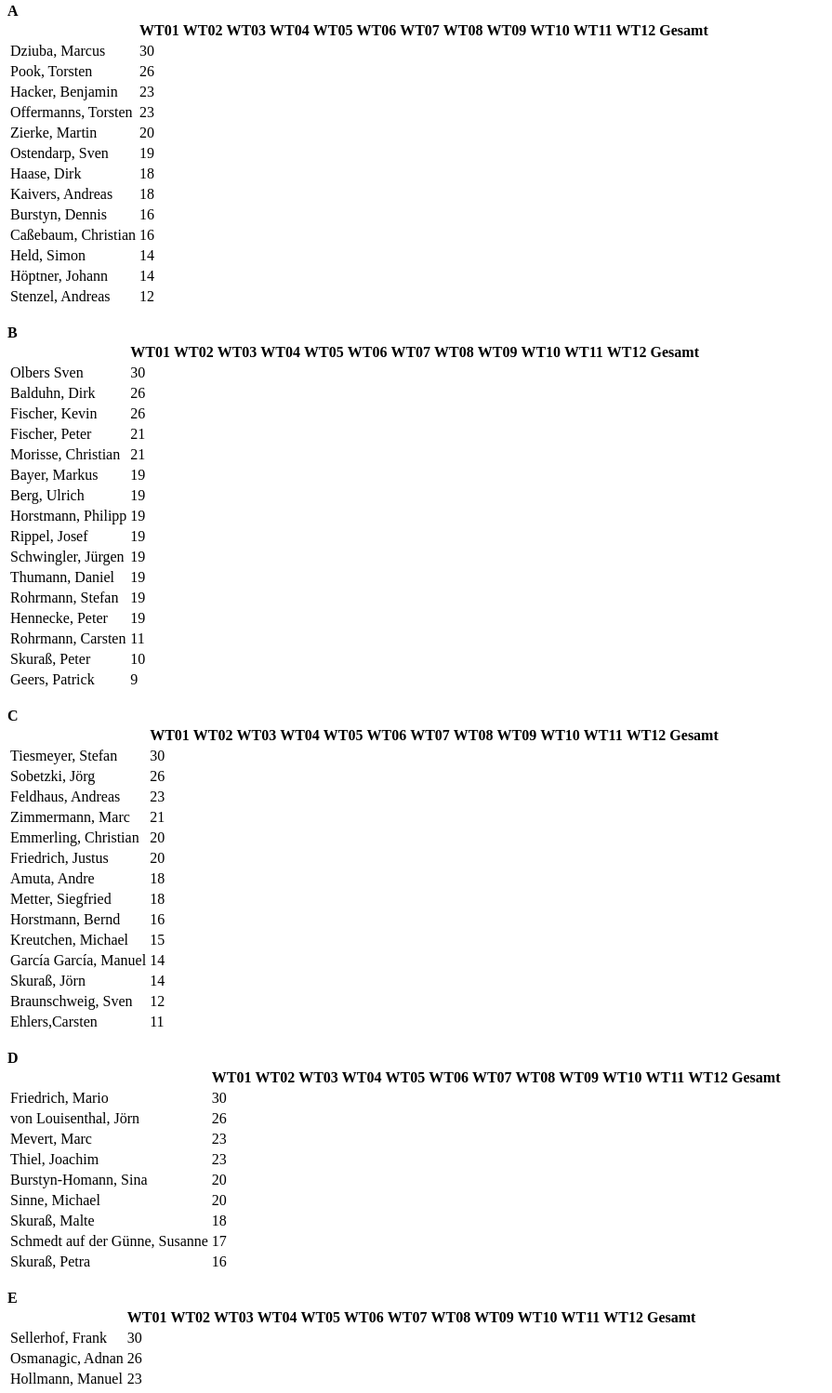
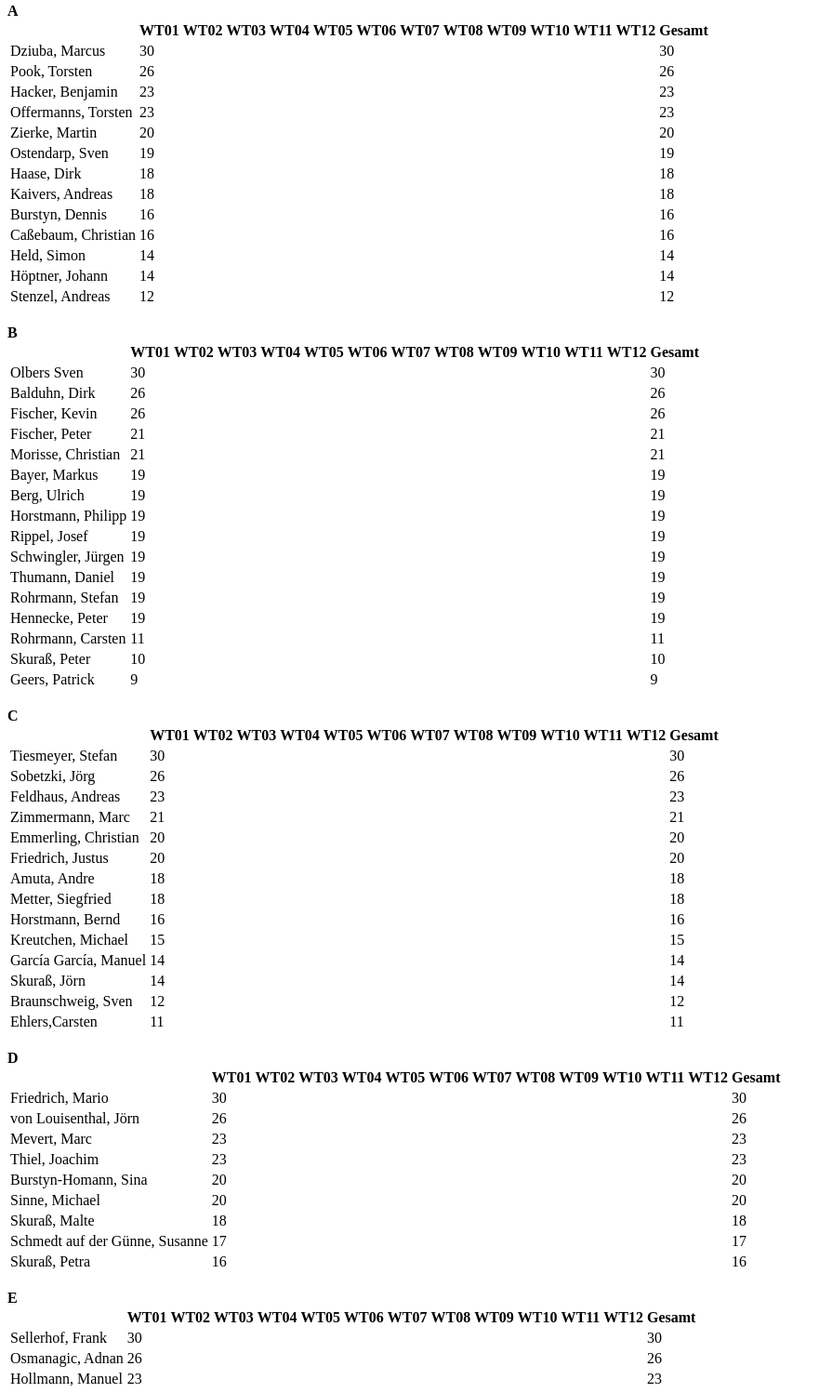
Before and after one commit to manologg/wt-parser, a plain HTML site: page index.html in a window 1280 px wide. Shown: the part 63-1561 px from the top of the page at 93% size, without its empty margins (0-895 px from the left). Drawn offline with Linux system fonts and the light colour scheme.

Commit message:
adds year calculatoin

```diff
--- a/index.html
+++ b/index.html
@@ -38,7 +38,7 @@
     <td class="center"></td>
     <td class="center"></td>
     <td class="center"></td>
-    <td class="center"></td>
+    <td class="center">30</td>
 </tr>
 <tr>
     <td class="center">Pook, Torsten</td>
@@ -54,7 +54,7 @@
     <td class="center"></td>
     <td class="center"></td>
     <td class="center"></td>
-    <td class="center"></td>
+    <td class="center">26</td>
 </tr>
 <tr>
     <td class="center">Hacker, Benjamin</td>
@@ -70,7 +70,7 @@
     <td class="center"></td>
     <td class="center"></td>
     <td class="center"></td>
-    <td class="center"></td>
+    <td class="center">23</td>
 </tr>
 <tr>
     <td class="center">Offermanns, Torsten</td>
@@ -86,7 +86,7 @@
     <td class="center"></td>
     <td class="center"></td>
     <td class="center"></td>
-    <td class="center"></td>
+    <td class="center">23</td>
 </tr>
 <tr>
     <td class="center">Zierke, Martin</td>
@@ -102,7 +102,7 @@
     <td class="center"></td>
     <td class="center"></td>
     <td class="center"></td>
-    <td class="center"></td>
+    <td class="center">20</td>
 </tr>
 <tr>
     <td class="center">Ostendarp, Sven</td>
@@ -118,7 +118,7 @@
     <td class="center"></td>
     <td class="center"></td>
     <td class="center"></td>
-    <td class="center"></td>
+    <td class="center">19</td>
 </tr>
 <tr>
     <td class="center">Haase, Dirk</td>
@@ -134,7 +134,7 @@
     <td class="center"></td>
     <td class="center"></td>
     <td class="center"></td>
-    <td class="center"></td>
+    <td class="center">18</td>
 </tr>
 <tr>
     <td class="center">Kaivers, Andreas</td>
@@ -150,7 +150,7 @@
     <td class="center"></td>
     <td class="center"></td>
     <td class="center"></td>
-    <td class="center"></td>
+    <td class="center">18</td>
 </tr>
 <tr>
     <td class="center">Burstyn, Dennis</td>
@@ -166,7 +166,7 @@
     <td class="center"></td>
     <td class="center"></td>
     <td class="center"></td>
-    <td class="center"></td>
+    <td class="center">16</td>
 </tr>
 <tr>
     <td class="center">Caßebaum, Christian</td>
@@ -182,7 +182,7 @@
     <td class="center"></td>
     <td class="center"></td>
     <td class="center"></td>
-    <td class="center"></td>
+    <td class="center">16</td>
 </tr>
 <tr>
     <td class="center">Held, Simon</td>
@@ -198,7 +198,7 @@
     <td class="center"></td>
     <td class="center"></td>
     <td class="center"></td>
-    <td class="center"></td>
+    <td class="center">14</td>
 </tr>
 <tr>
     <td class="center">Höptner, Johann</td>
@@ -214,7 +214,7 @@
     <td class="center"></td>
     <td class="center"></td>
     <td class="center"></td>
-    <td class="center"></td>
+    <td class="center">14</td>
 </tr>
 <tr>
     <td class="center">Stenzel, Andreas</td>
@@ -230,7 +230,7 @@
     <td class="center"></td>
     <td class="center"></td>
     <td class="center"></td>
-    <td class="center"></td>
+    <td class="center">12</td>
 </tr>
 
     <tbody>
@@ -276,7 +276,7 @@
     <td class="center"></td>
     <td class="center"></td>
     <td class="center"></td>
-    <td class="center"></td>
+    <td class="center">30</td>
 </tr>
 <tr>
     <td class="center">Balduhn, Dirk</td>
@@ -292,7 +292,7 @@
     <td class="center"></td>
     <td class="center"></td>
     <td class="center"></td>
-    <td class="center"></td>
+    <td class="center">26</td>
 </tr>
 <tr>
     <td class="center">Fischer, Kevin</td>
@@ -308,7 +308,7 @@
     <td class="center"></td>
     <td class="center"></td>
     <td class="center"></td>
-    <td class="center"></td>
+    <td class="center">26</td>
 </tr>
 <tr>
     <td class="center">Fischer, Peter</td>
@@ -324,7 +324,7 @@
     <td class="center"></td>
     <td class="center"></td>
     <td class="center"></td>
-    <td class="center"></td>
+    <td class="center">21</td>
 </tr>
 <tr>
     <td class="center">Morisse, Christian</td>
@@ -340,7 +340,7 @@
     <td class="center"></td>
     <td class="center"></td>
     <td class="center"></td>
-    <td class="center"></td>
+    <td class="center">21</td>
 </tr>
 <tr>
     <td class="center">Bayer, Markus</td>
@@ -356,7 +356,7 @@
     <td class="center"></td>
     <td class="center"></td>
     <td class="center"></td>
-    <td class="center"></td>
+    <td class="center">19</td>
 </tr>
 <tr>
     <td class="center">Berg, Ulrich</td>
@@ -372,7 +372,7 @@
     <td class="center"></td>
     <td class="center"></td>
     <td class="center"></td>
-    <td class="center"></td>
+    <td class="center">19</td>
 </tr>
 <tr>
     <td class="center">Horstmann, Philipp</td>
@@ -388,7 +388,7 @@
     <td class="center"></td>
     <td class="center"></td>
     <td class="center"></td>
-    <td class="center"></td>
+    <td class="center">19</td>
 </tr>
 <tr>
     <td class="center">Rippel, Josef</td>
@@ -404,7 +404,7 @@
     <td class="center"></td>
     <td class="center"></td>
     <td class="center"></td>
-    <td class="center"></td>
+    <td class="center">19</td>
 </tr>
 <tr>
     <td class="center">Schwingler, Jürgen</td>
@@ -420,7 +420,7 @@
     <td class="center"></td>
     <td class="center"></td>
     <td class="center"></td>
-    <td class="center"></td>
+    <td class="center">19</td>
 </tr>
 <tr>
     <td class="center">Thumann, Daniel</td>
@@ -436,7 +436,7 @@
     <td class="center"></td>
     <td class="center"></td>
     <td class="center"></td>
-    <td class="center"></td>
+    <td class="center">19</td>
 </tr>
 <tr>
     <td class="center">Rohrmann, Stefan</td>
@@ -452,7 +452,7 @@
     <td class="center"></td>
     <td class="center"></td>
     <td class="center"></td>
-    <td class="center"></td>
+    <td class="center">19</td>
 </tr>
 <tr>
     <td class="center">Hennecke, Peter</td>
@@ -468,7 +468,7 @@
     <td class="center"></td>
     <td class="center"></td>
     <td class="center"></td>
-    <td class="center"></td>
+    <td class="center">19</td>
 </tr>
 <tr>
     <td class="center">Rohrmann, Carsten</td>
@@ -484,7 +484,7 @@
     <td class="center"></td>
     <td class="center"></td>
     <td class="center"></td>
-    <td class="center"></td>
+    <td class="center">11</td>
 </tr>
 <tr>
     <td class="center">Skuraß, Peter</td>
@@ -500,7 +500,7 @@
     <td class="center"></td>
     <td class="center"></td>
     <td class="center"></td>
-    <td class="center"></td>
+    <td class="center">10</td>
 </tr>
 <tr>
     <td class="center">Geers, Patrick</td>
@@ -516,7 +516,7 @@
     <td class="center"></td>
     <td class="center"></td>
     <td class="center"></td>
-    <td class="center"></td>
+    <td class="center">9</td>
 </tr>
 
     <tbody>
@@ -562,7 +562,7 @@
     <td class="center"></td>
     <td class="center"></td>
     <td class="center"></td>
-    <td class="center"></td>
+    <td class="center">30</td>
 </tr>
 <tr>
     <td class="center">Sobetzki, Jörg</td>
@@ -578,7 +578,7 @@
     <td class="center"></td>
     <td class="center"></td>
     <td class="center"></td>
-    <td class="center"></td>
+    <td class="center">26</td>
 </tr>
 <tr>
     <td class="center">Feldhaus, Andreas</td>
@@ -594,7 +594,7 @@
     <td class="center"></td>
     <td class="center"></td>
     <td class="center"></td>
-    <td class="center"></td>
+    <td class="center">23</td>
 </tr>
 <tr>
     <td class="center">Zimmermann, Marc</td>
@@ -610,7 +610,7 @@
     <td class="center"></td>
     <td class="center"></td>
     <td class="center"></td>
-    <td class="center"></td>
+    <td class="center">21</td>
 </tr>
 <tr>
     <td class="center">Emmerling, Christian</td>
@@ -626,7 +626,7 @@
     <td class="center"></td>
     <td class="center"></td>
     <td class="center"></td>
-    <td class="center"></td>
+    <td class="center">20</td>
 </tr>
 <tr>
     <td class="center">Friedrich, Justus</td>
@@ -642,7 +642,7 @@
     <td class="center"></td>
     <td class="center"></td>
     <td class="center"></td>
-    <td class="center"></td>
+    <td class="center">20</td>
 </tr>
 <tr>
     <td class="center">Amuta, Andre</td>
@@ -658,7 +658,7 @@
     <td class="center"></td>
     <td class="center"></td>
     <td class="center"></td>
-    <td class="center"></td>
+    <td class="center">18</td>
 </tr>
 <tr>
     <td class="center">Metter, Siegfried</td>
@@ -674,7 +674,7 @@
     <td class="center"></td>
     <td class="center"></td>
     <td class="center"></td>
-    <td class="center"></td>
+    <td class="center">18</td>
 </tr>
 <tr>
     <td class="center">Horstmann, Bernd</td>
@@ -690,7 +690,7 @@
     <td class="center"></td>
     <td class="center"></td>
     <td class="center"></td>
-    <td class="center"></td>
+    <td class="center">16</td>
 </tr>
 <tr>
     <td class="center">Kreutchen, Michael</td>
@@ -706,7 +706,7 @@
     <td class="center"></td>
     <td class="center"></td>
     <td class="center"></td>
-    <td class="center"></td>
+    <td class="center">15</td>
 </tr>
 <tr>
     <td class="center">García García, Manuel</td>
@@ -722,7 +722,7 @@
     <td class="center"></td>
     <td class="center"></td>
     <td class="center"></td>
-    <td class="center"></td>
+    <td class="center">14</td>
 </tr>
 <tr>
     <td class="center">Skuraß, Jörn</td>
@@ -738,7 +738,7 @@
     <td class="center"></td>
     <td class="center"></td>
     <td class="center"></td>
-    <td class="center"></td>
+    <td class="center">14</td>
 </tr>
 <tr>
     <td class="center">Braunschweig, Sven</td>
@@ -754,7 +754,7 @@
     <td class="center"></td>
     <td class="center"></td>
     <td class="center"></td>
-    <td class="center"></td>
+    <td class="center">12</td>
 </tr>
 <tr>
     <td class="center">Ehlers,Carsten</td>
@@ -770,7 +770,7 @@
     <td class="center"></td>
     <td class="center"></td>
     <td class="center"></td>
-    <td class="center"></td>
+    <td class="center">11</td>
 </tr>
 
     <tbody>
@@ -816,7 +816,7 @@
     <td class="center"></td>
     <td class="center"></td>
     <td class="center"></td>
-    <td class="center"></td>
+    <td class="center">30</td>
 </tr>
 <tr>
     <td class="center">von Louisenthal, Jörn</td>
@@ -832,7 +832,7 @@
     <td class="center"></td>
     <td class="center"></td>
     <td class="center"></td>
-    <td class="center"></td>
+    <td class="center">26</td>
 </tr>
 <tr>
     <td class="center">Mevert, Marc</td>
@@ -848,7 +848,7 @@
     <td class="center"></td>
     <td class="center"></td>
     <td class="center"></td>
-    <td class="center"></td>
+    <td class="center">23</td>
 </tr>
 <tr>
     <td class="center">Thiel, Joachim</td>
@@ -864,7 +864,7 @@
     <td class="center"></td>
     <td class="center"></td>
     <td class="center"></td>
-    <td class="center"></td>
+    <td class="center">23</td>
 </tr>
 <tr>
     <td class="center">Burstyn-Homann, Sina</td>
@@ -880,7 +880,7 @@
     <td class="center"></td>
     <td class="center"></td>
     <td class="center"></td>
-    <td class="center"></td>
+    <td class="center">20</td>
 </tr>
 <tr>
     <td class="center">Sinne, Michael</td>
@@ -896,7 +896,7 @@
     <td class="center"></td>
     <td class="center"></td>
     <td class="center"></td>
-    <td class="center"></td>
+    <td class="center">20</td>
 </tr>
 <tr>
     <td class="center">Skuraß, Malte</td>
@@ -912,7 +912,7 @@
     <td class="center"></td>
     <td class="center"></td>
     <td class="center"></td>
-    <td class="center"></td>
+    <td class="center">18</td>
 </tr>
 <tr>
     <td class="center">Schmedt auf der Günne, Susanne</td>
@@ -928,7 +928,7 @@
     <td class="center"></td>
     <td class="center"></td>
     <td class="center"></td>
-    <td class="center"></td>
+    <td class="center">17</td>
 </tr>
 <tr>
     <td class="center">Skuraß, Petra</td>
@@ -944,7 +944,7 @@
     <td class="center"></td>
     <td class="center"></td>
     <td class="center"></td>
-    <td class="center"></td>
+    <td class="center">16</td>
 </tr>
 
     <tbody>
@@ -990,7 +990,7 @@
     <td class="center"></td>
     <td class="center"></td>
     <td class="center"></td>
-    <td class="center"></td>
+    <td class="center">30</td>
 </tr>
 <tr>
     <td class="center">Osmanagic, Adnan</td>
@@ -1006,7 +1006,7 @@
     <td class="center"></td>
     <td class="center"></td>
     <td class="center"></td>
-    <td class="center"></td>
+    <td class="center">26</td>
 </tr>
 <tr>
     <td class="center">Hollmann, Manuel</td>
@@ -1022,7 +1022,7 @@
     <td class="center"></td>
     <td class="center"></td>
     <td class="center"></td>
-    <td class="center"></td>
+    <td class="center">23</td>
 </tr>
 
     <tbody>
```
Also changed, not shown: 2 other files.
